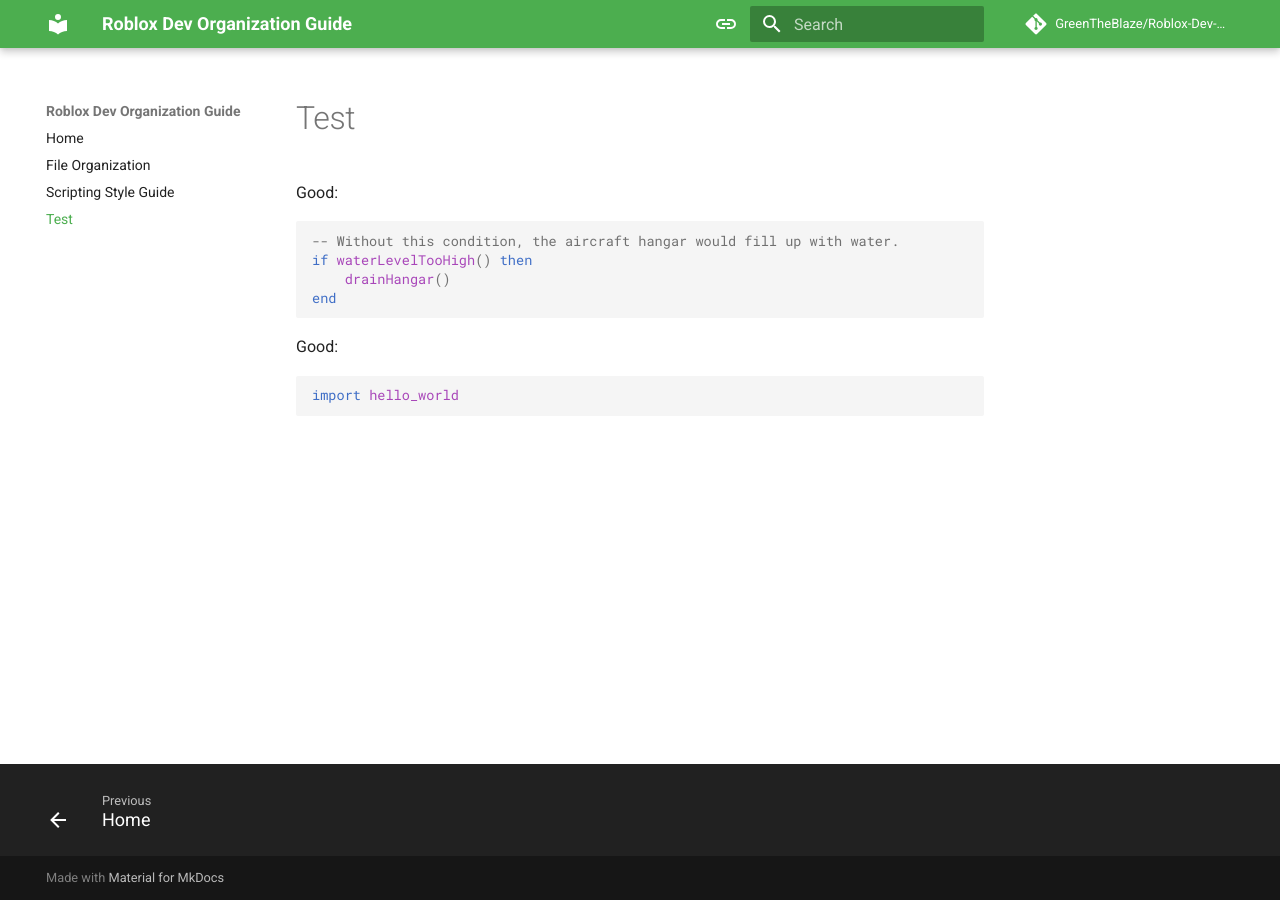
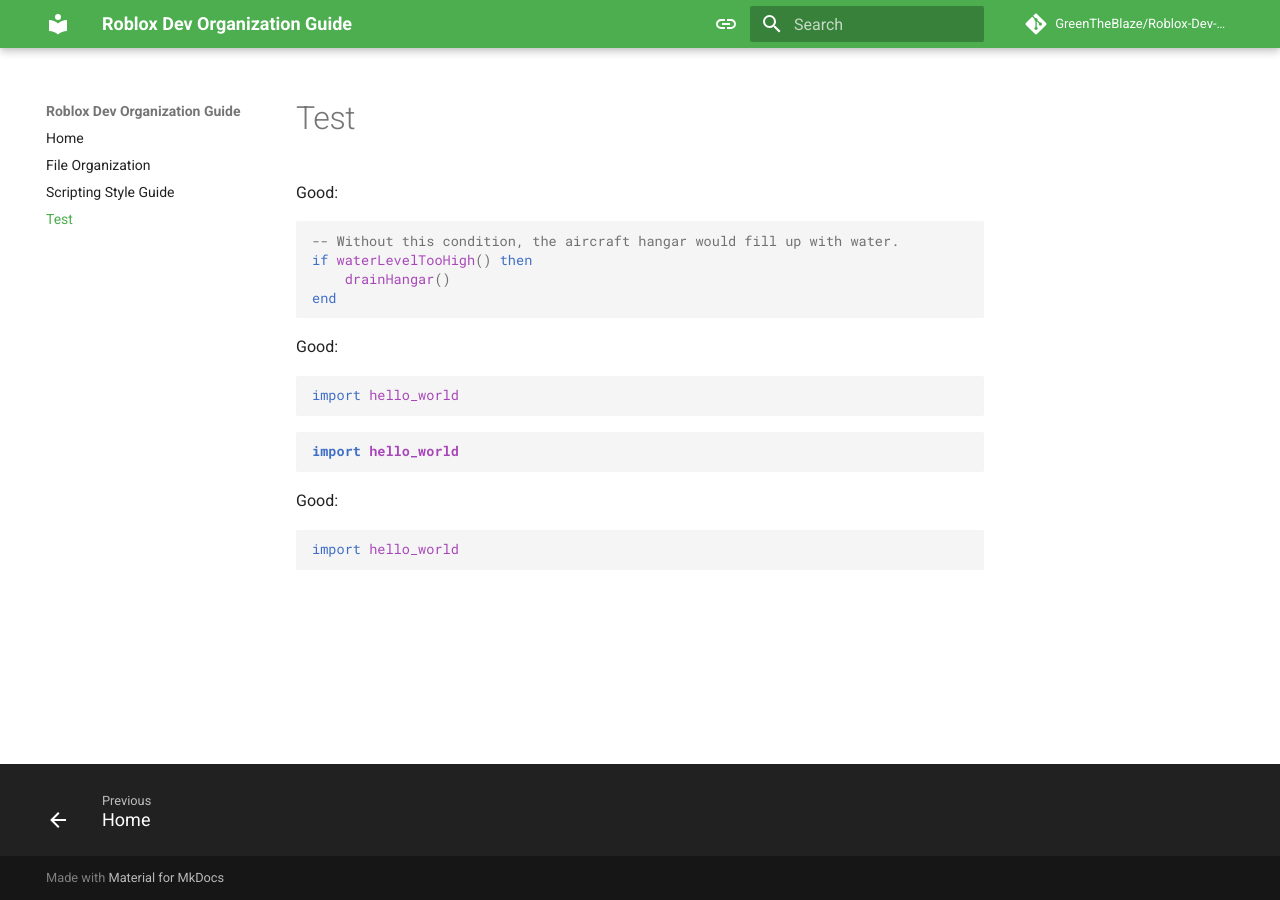
Before and after one commit to GreenTheBlaze/Roblox-Dev-Organization-Guide, an MkDocs documentation site: the page built from docs/test-code.md, in a window 1280 px wide. Built offline with MkDocs 1.6.1 and Material for MkDocs 9.7.7, drawn with Linux system fonts in a browser that asks for light colours; comment, search, counter and statistics services are not loaded.

Commit message:
Update test-code.md

````diff
--- a/docs/test-code.md
+++ b/docs/test-code.md
@@ -12,3 +12,12 @@
 ```{.python}
 import hello_world
 ```
+
+```{.python .style-good}
+import hello_world
+```
+
+<span class="style-good">Good:</span>
+```{.python}
+import hello_world
+```
````
